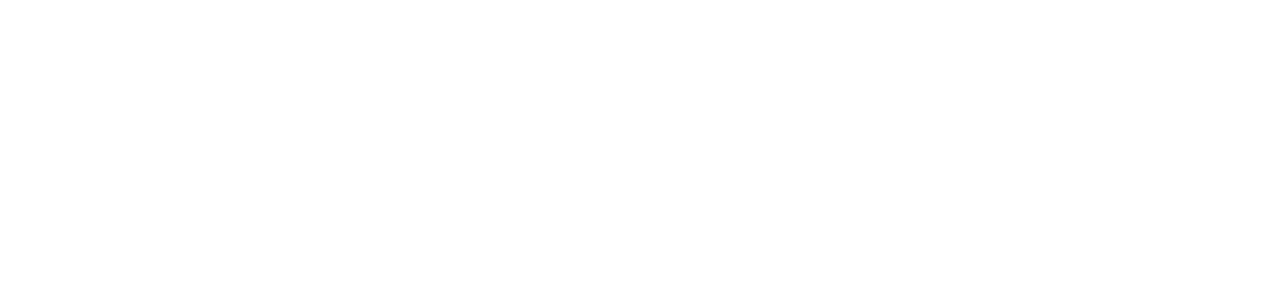
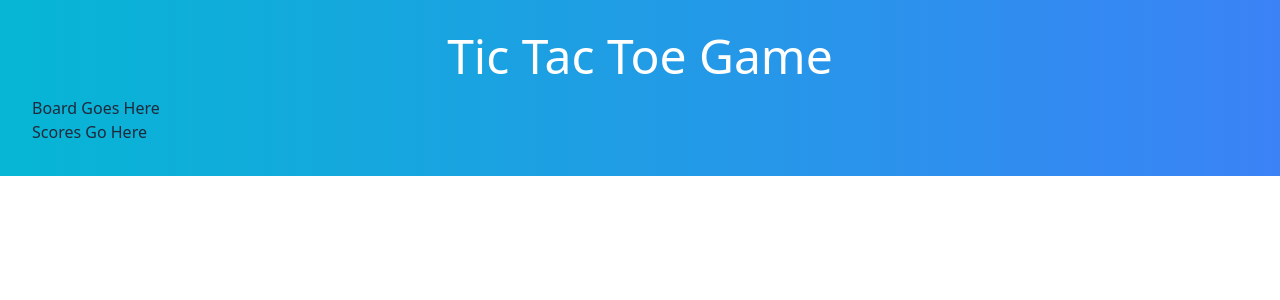
Before and after one commit to Nigraum/tic-tac-toe-react, a React (Vite) app: page / in a window 1280 px wide. Shown: the top 300 px of the page. Built offline with nearby package versions, Linux system fonts and the light colour scheme.

Commit message:
Fixing gradient

```diff
--- a/src/Game.tsx
+++ b/src/Game.tsx
@@ -1,7 +1,11 @@
 function Game() {
   return (
-    <div className="h-full p-8 text-slate-800 bg-gradient-from-r from-cyan-500 to-blue-500">
+    <div className="h-full p-8 text-slate-800 bg-gradient-to-r from-cyan-500 to-blue-500">
       <h1 className="text-center text-5xl mb-4 font-display text-white">Tic Tac Toe Game</h1>
+      <div>
+        Board Goes Here
+      </div>
+      <div>Scores Go Here</div>
     </div>
   );
 };
```
